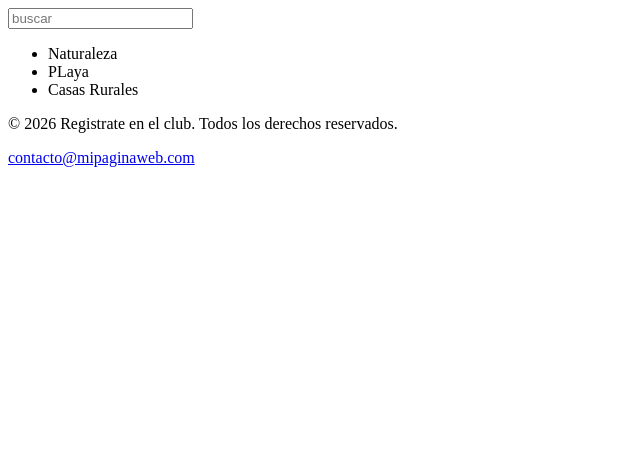
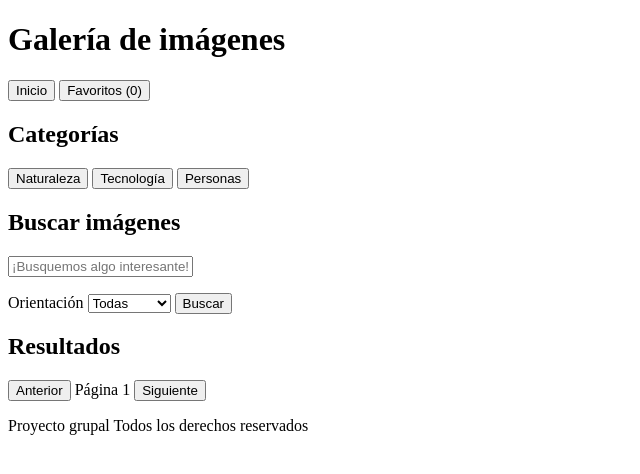
Before and after one commit to jamineska/proyecto-front, a plain HTML site: page index.html in a window 1280 px wide. Shown: the whole page, without its empty margins (0-640 px from the left). Drawn offline with Linux system fonts and the light colour scheme; no server answers.

Commit message:
añadida estructura HTML y función llamarApi

```diff
--- a/index.html
+++ b/index.html
@@ -1,51 +1,81 @@
 <!DOCTYPE html>
-<html lang="es-ES">
-
+<html lang="es">
 <head>
   <meta charset="UTF-8">
   <meta name="viewport" content="width=device-width, initial-scale=1.0">
-    <title>Galería</title>
+  <title>Galería de imágenes</title>
   <link rel="stylesheet" href="css/main.css">
+
 </head>
+<body>
 
-<body>
-    <!--cabecera-->
+  <!-- CABECERA: título y menú para cambiar de sección -->
   <header>
-        <!--favoritos-->
-        <div class="favoritos" id="favoritos"></div>
+    <h1>Galería de imágenes</h1>
+    <nav>
+      <button id="boton-inicio">Inicio</button>
+      <button id="boton-favoritos">Favoritos (<span id="contador-favoritos">0</span>)</button> <!-- en el span este es donde haremos el contador de favoritos -->
+    </nav>
+  </header>
 
-        <!--filtros categorias-->
-        <nav id="filtroCategorias" class="filtroCategorias">
-            <!--buscador-->
-            <input type="text" placeholder="buscar" id="inputCategorias">
-            <ul id="listaCategorias" class="listaCategorias">
-                <!--luego haremos links-->
-                <li>Naturaleza</li>
-                <li>PLaya</li>
-                <li>Casas Rurales</li>
-            </ul>
-        </nav>
+  <main>
 
-    </header>
-    <main>
-        <!--Sección galeria-->
+    <!-- SECCIÓN DE INICIO: categorías, buscador y resultados -->
+    <section id="seccion-inicio">
 
-        <section class="containerGaleria" id="containerGaleria">
-            <div class="imagenesGaleria"></div>
-            <div class="imagenesGaleria"></div>
-            <div class="imagenesGaleria"></div>
+      <!-- Las 3 categorías -->
+      <section>
+        <h2>Categorías</h2>
+        <button class="boton-categoria" data-categoria="nature">Naturaleza</button> <!-- el valor de data-categoria es la palabra que se buscará en Unsplash -->
+        <button class="boton-categoria" data-categoria="technology">Tecnología</button>
+        <button class="boton-categoria" data-categoria="people">Personas</button>
       </section>
 
+      <!-- Buscador y filtro de orientación -->
+      <section>
+        <h2>Buscar imágenes</h2>
+        <form id="formulario-busqueda" novalidate>
+          <input type="text" id="campo-busqueda" placeholder="¡Busquemos algo interesante!">
+          <p id="mensaje-error-busqueda"></p>
+
+          <label for="selector-orientacion">Orientación</label>
+          <select id="selector-orientacion">
+            <option value="">Todas</option>
+            <option value="portrait">Vertical</option> <!-- los value son los mismos que la api de Unsplash -->
+            <option value="landscape">Horizontal</option>
+          </select>
+
+          <button>Buscar</button>
+        </form>
+      </section>
+
+      <!-- Resultados y paginación -->
+      <section>
+        <h2>Resultados</h2>
+        <p id="mensaje-resultados"></p>
+        <div id="galeria-resultados"></div>
+
+        <nav>
+          <button id="boton-pagina-anterior">Anterior</button>
+          <span id="texto-numero-pagina">Página 1</span> <!-- aquí irán todas las páginas, en el span (1,2,3...) -->
+          <button id="boton-pagina-siguiente">Siguiente</button>
+        </nav>
+      </section>
+
+    </section>
+
+    <!-- SECCIÓN DE FAVORITOS: empieza oculta -->
+    <section id="seccion-favoritos" hidden> <!-- luego se activa esta sección -->
+      <h2>Mis favoritos</h2>
+      <p id="mensaje-favoritos"></p>
+      <div id="galeria-favoritos"></div>
+    </section>
 
   </main>
 
-
-
   <footer>
-        <p>&copy; 2026 Registrate en el club. Todos los derechos reservados.</p>
-        <p><a href="mailto:contacto@mipaginaweb.com">contacto@mipaginaweb.com</a></p>
+    <p>Proyecto grupal Todos los derechos reservados</p>
   </footer>
 <script src="js/main.js"></script>
 </body>
-
 </html>
--- a/js/main.js
+++ b/js/main.js
@@ -4,11 +4,23 @@ const url_base = 'https://api.unsplash.com'
 
 
 //capturar elementos
-const favoritos = document.querySelector("#favoritos");
-const filtroCategorias = document.querySelector("#filtroCategorias");
-const inputCategoria = document.querySelector("#inputCategorias");
-const listaCategorias = document.querySelector("#listaCategorias");
-const containerGaleria = document.querySelector("#containerGaleria");
+const botonInicio = document.querySelector("#boton-inicio");
+const botonFavoritos = document.querySelector("#boton-favoritos");
+const contadorFavoritos = document.querySelector("#contador-favoritos");
+const botonesCategoria = document.querySelectorAll(".boton-categoria");
+const formularioBusqueda = document.querySelector("#formulario-busqueda");
+const campoBusqueda = document.querySelector("#campo-busqueda");
+const mensajeErrorBusqueda = document.querySelector("#mensaje-error-busqueda");
+const selectorOrientacion = document.querySelector("#selector-orientacion");
+const seccionInicio = document.querySelector("#seccion-inicio");
+const mensajeResultados = document.querySelector("#mensaje-resultados");
+const galeriaResultados = document.querySelector("#galeria-resultados");
+const botonPaginaAnterior = document.querySelector("#boton-pagina-anterior");
+const textoNumeroPagina = document.querySelector("#texto-numero-pagina");
+const botonPaginaSiguiente = document.querySelector("#boton-pagina-siguiente");
+const seccionFavoritos = document.querySelector("#seccion-favoritos");
+const mensajeFavoritos = document.querySelector("#mensaje-favoritos");
+const galeriaFavoritos = document.querySelector("#galeria-favoritos");
 
 
 //EVENTOS
@@ -19,25 +31,31 @@ const containerGaleria = document.querySelector("#containerGaleria");
 
 /*1- Llamar a la API.*/
 
-const llamarApi = async (/*busqueda*/) => {
+const llamarApi = async (busqueda, pagina = 1) => {
     try {
-        /*const response = await fetch(`${url_base}/search/photos?query=busqueda, {*/
-        const response = await fetch(url_base, {
+        const urlPeticion = `${url_base}/search/photos?query=${encodeURIComponent(busqueda)}&page=${pagina}&per_page=12`; //query palabra a buscar page la página y per_page fotos por página, que hemos elegido 12
+
+        const response = await fetch(urlPeticion, {
             headers: {
                 Authorization: `Client-ID ${url_key}`
             }
-        })
+        });
+
         if (!response.ok) {
-            throw new Error(response.status)
+            throw new Error(response.status);
         }
+
         const data = await response.json();
+        return data.results; // devuelve solo la lista de fotos
+    } catch (error) {
+        console.error("Hay un error que estamos solucionando", error);
+        return [];
+    }
+};
 
-    } catch (error) {
-        return
-    }
-}
-llamarApi()
-console.log(llamarApi());
+llamarApi("nature").then(fotos => console.log(fotos)); //aquí vamos poniendo pruebas para ver que funciona
+llamarApi("agua").then(fotos => console.log(fotos));
+llamarApi("music").then(fotos => console.log(fotos));
 
 
 
@@ -75,5 +93,5 @@ console.log(llamarApi());
 
 
 
-/* 6- Filtrar Fotos.
+/* 6- Filtrar Fotos
 -Filtrar por orientación: Imagenes horizontales, verticales y todas. */
```
Lines whose indentation alone changed are shown as unchanged.
